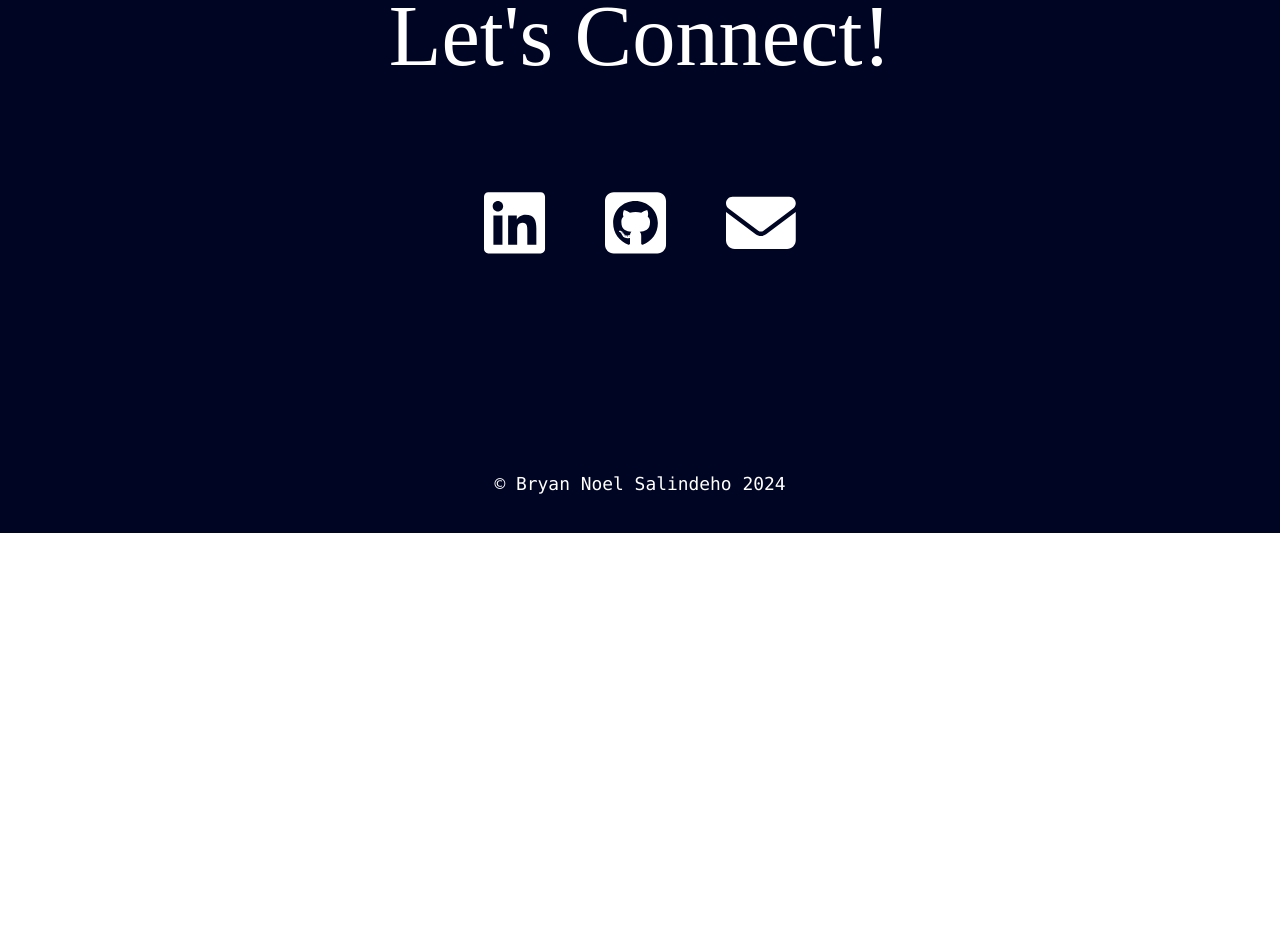
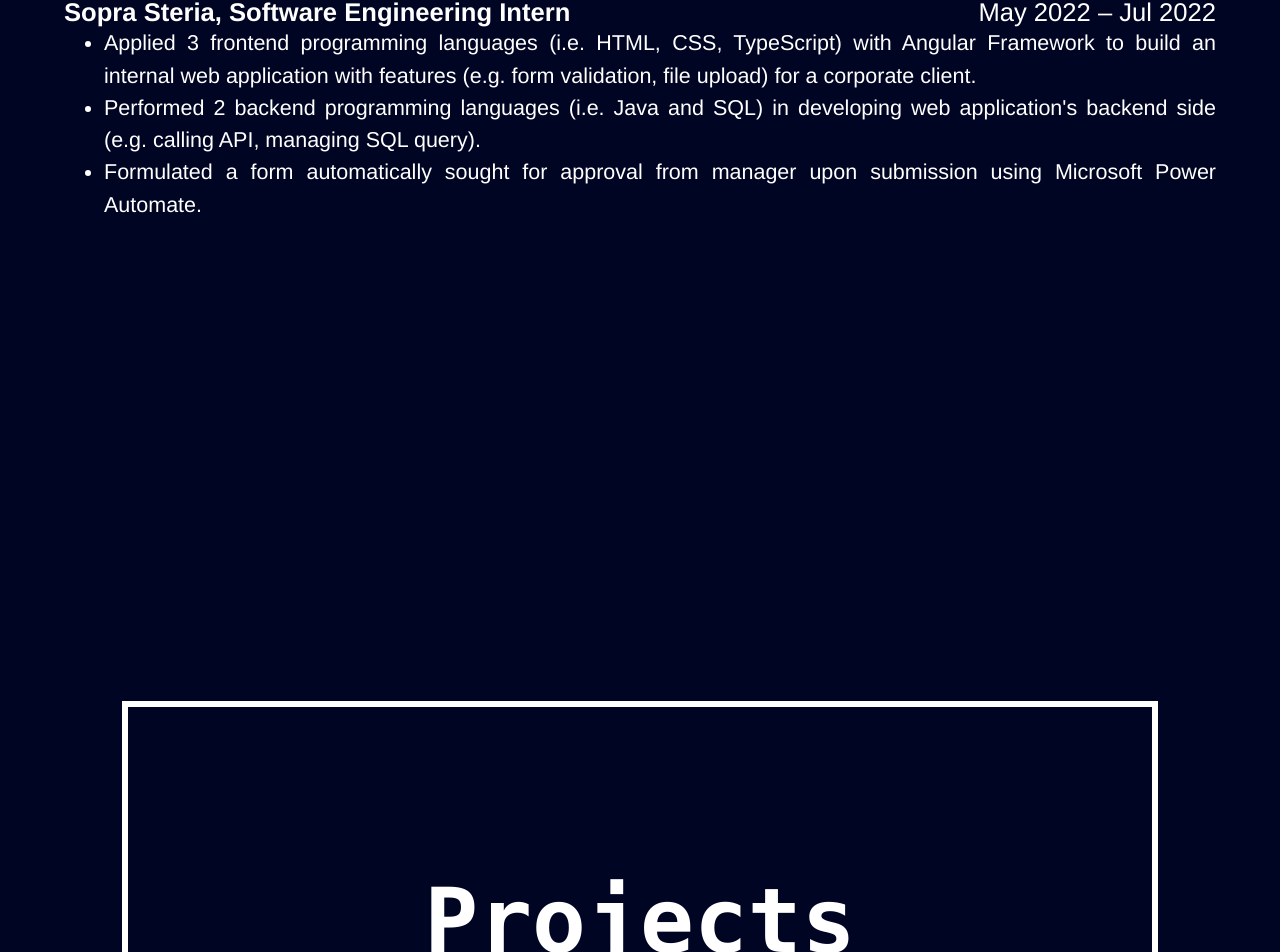
Before and after one commit to bryannoels/bryannoels.github.io, a React (Vite) app in the folder portfolio-project/: page / in a window 1280 px wide. Shown: the part 1107-2059 px from the top of the page. Before the commit the page ends 1640 px from the top, so only its background shows below. Built offline with nearby package versions, Linux system fonts and the light colour scheme.

Commit message:
feat: update timeline

```diff
--- a/portfolio-project/src/App.tsx
+++ b/portfolio-project/src/App.tsx
@@ -17,8 +17,8 @@
   return (
     <div className="App">
       <MainPage />
-      {/* {vwidth > 900 ? <Timeline /> : <TimelinePhone />}
-      {vwidth > 900 ? <Projects /> : <ProjectsPhone />} */}
+      {vwidth > 900 ? <Timeline /> : <TimelinePhone />}
+      {vwidth > 900 ? <Projects /> : <ProjectsPhone />}
       <Connect />
       <Footer />
     </div>
--- a/portfolio-project/src/pages/constants.tsx
+++ b/portfolio-project/src/pages/constants.tsx
@@ -1,5 +1,5 @@
 export function i(image: string): string {
-    return require(`../../public/images/${image}.png`);
+    return `/images/${image}.png`;
   }
 
 export const timeLine = [
--- a/portfolio-project/src/pages/projects/projects.css
+++ b/portfolio-project/src/pages/projects/projects.css
@@ -7,6 +7,7 @@
     font-size: calc(0.7vw + 2vmin);
     color: white;
     font-family: monaco;
+    background-color: #000523;
   }
 
   .projects-page-box{
@@ -77,6 +78,8 @@
     font-size: calc(0.7vw + 2vmin);
     color: white;
     font-family: monaco;
+    background-color: #000523;
+
   }
 
   .projects-page-box-phone{
--- a/portfolio-project/src/pages/timeline/timeline.css
+++ b/portfolio-project/src/pages/timeline/timeline.css
@@ -1,11 +1,11 @@
 .timeline-page{
-    min-height: 100vh;
+    height: 100vh;
     font-size: calc(10px + 2vmin);
     color: white;
-    margin-left: 5vw;
+    padding: 5vw;
     width: 90vw;
     font-family: 'Helvetica';
-    margin-bottom: 5vw;
+    background-color: #000523;
   }
 
   .timeline-page-header{
@@ -85,6 +85,7 @@
     height: 8vw;
     display: flex;
     justify-content: center;
+    background-color: #000523;
   }
 
   .timeline-page-header-title-phone{
--- a/portfolio-project/src/pages/timeline/timeline.tsx
+++ b/portfolio-project/src/pages/timeline/timeline.tsx
@@ -23,7 +23,6 @@
   },[]);
   return (
     <div className = "timeline-page">
-      <header>
         <div className = {offset >= 2/9*vheight ? 'scroll timeline-page-header' : 'timeline-page-header noscroll'}>
           <p className = { (current.id === "education" || current.id === "leadership") ? 'timeline-page-header-title':'timeline-page-header-title-smaller'}>{current.title}</p>
           <div>
@@ -33,7 +32,6 @@
               <img src={volunteerActivities} alt ="Volunteer Activities" className = {current.id === 'volunteerActivities' ? "timeline-page-header-logo-larger":"timeline-page-header-logo"} onClick={()=>setCurrent(timeLine[3])} />
           </div>
         </div>
-      </header>
       <hr/>
       <TimelineComponent component={current}/>
     </div>
```
Lines whose indentation alone changed are shown as unchanged.
